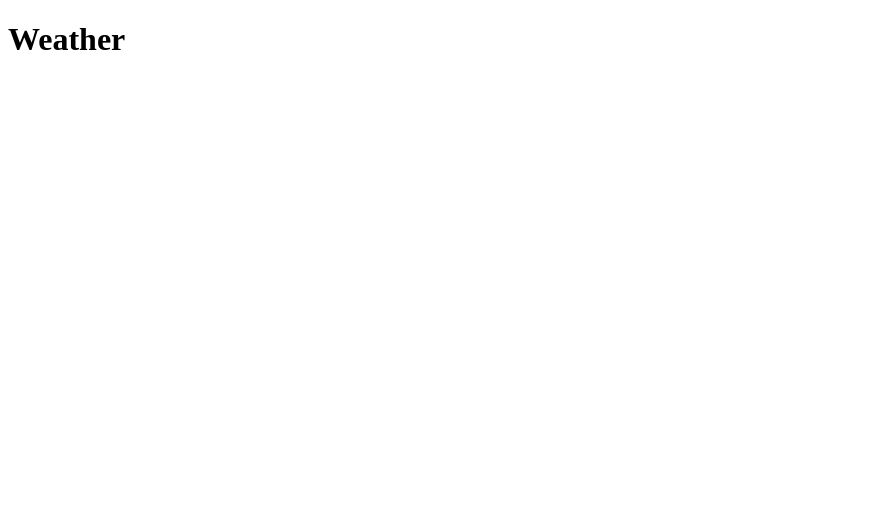
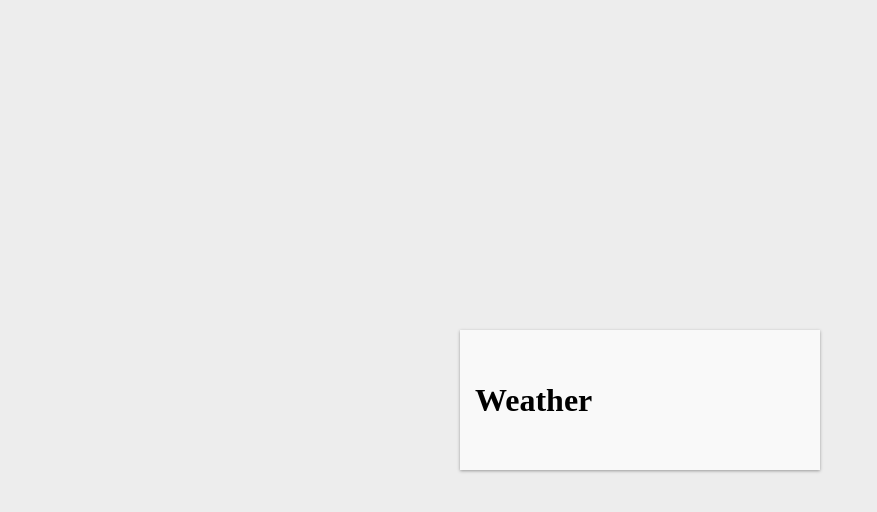
Before and after one commit to felixfu007/reactSandBox, a React (Create React App) app: page / in a window 1280 px wide. Shown: the top 512 px of the page, without its empty margins (0-877 px from the left). Built offline with nearby package versions, Linux system fonts and the light colour scheme.

Commit message:
feat. add css tool emotion

```diff
--- a/src/WeatherApp.js
+++ b/src/WeatherApp.js
@@ -1,7 +1,35 @@
 import React from "react";
 
+// STEP 1：載入 emotion 的 styled 套件
+import styled from "@emotion/styled";
+
+// STEP 2：定義帶有 styled 的 component
+const Container = styled.div`
+  background-color: #ededed;
+  height: 100%;
+  display: flex;
+  align-items: center;
+  justify-content: center;
+`;
+
+const WeatherCard = styled.div`
+  position: relative;
+  min-width: 360px;
+  box-shadow: 0 1px 3px 0 #999999;
+  background-color: #f9f9f9;
+  box-sizing: border-box;
+  padding: 30px 15px;
+`;
+
+// STEP 3：把上面定義好的 styled-component 當成元件使用
 const WeatherApp = () => {
-  return <h1>Weather</h1>;
+  return (
+    <Container>
+      <WeatherCard>
+        <h1>Weather</h1>
+      </WeatherCard>
+    </Container>
+  );
 };
 
 export default WeatherApp;
--- a/src/styles.css
+++ b/src/styles.css
@@ -2,3 +2,15 @@
   font-family: sans-serif;
   text-align: center;
 }
+html,
+body {
+  margin: 0;
+  padding: 0;
+  height: 100%;
+  width: 100%;
+}
+
+#root {
+  height: 100%;
+  width: 100%;
+}
```
Also changed, not shown: package.json (+5 -3 lines), 2 other files (tests, documents, lock files or other folders).
